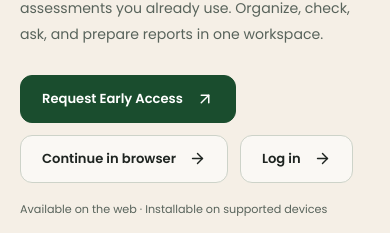
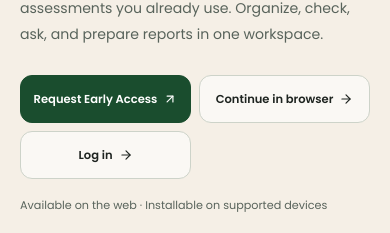
Before and after one commit to jz-clln/teacherco, a Next.js app: page / in a window 390 px wide. Shown: the part 401-634 px from the top of the page. Built offline with nearby package versions, Linux system fonts and the light colour scheme; no server answers.

Commit message:
fix: header spacing offline workslpace overlaping the logo

```diff
--- a/src/app/globals.css
+++ b/src/app/globals.css
@@ -135,6 +135,11 @@
 .tc-button { display: inline-flex; min-height: 44px; align-items: center; justify-content: center; gap: 8px; border-radius: var(--radius-control); padding: 10px 16px; font-size: 1rem; line-height: 1.375; font-weight: 600; transition: background-color var(--motion-hover), transform var(--motion-press); }
 .tc-button:active:not(:disabled) { transform: scale(.98); }
 .tc-button:disabled { cursor: not-allowed; opacity: .5; }
+@media (max-width: 767px) {
+  .tc-button.tc-disclosure-icon-mobile { width: 44px; padding-inline: 0; gap: 0; }
+  .tc-disclosure-icon-mobile > span { display: none; }
+  .tc-disclosure-icon-mobile > svg { flex-shrink: 0; }
+}
 .tc-primary { min-height: 48px; background: var(--brand); color: white; }
 .tc-primary:hover { background: var(--teacherco-900); }
 .tc-secondary { border: 1px solid var(--border); background: var(--surface); color: var(--text-primary); }
--- a/src/components/landing/landing-page.tsx
+++ b/src/components/landing/landing-page.tsx
@@ -14,7 +14,7 @@ import { AndroidApkLink } from "@/components/pwa/android-apk-link";
 import "./landing.css";
 
 function AccountActions({ destination, install = false }: { destination: string | null; install?: boolean }) {
-  return <div className="landing-account-actions">
+  return <div className={`landing-account-actions${install ? ' landing-account-actions-with-install' : ''}`}>
     <Link prefetch={false} href={destination ?? "/request-access"} className="landing-button landing-button-primary">{destination ? "Go to TeacherCo" : "Request Early Access"}<ArrowUpRight size={18} aria-hidden="true" /></Link>
     {install && <InstallTeacherCoButton destination={destination} />}
     {!destination && <Link prefetch={false} href="/login" className="landing-button landing-button-secondary">Log in<ArrowRight size={17} aria-hidden="true" /></Link>}
--- a/src/components/landing/landing.css
+++ b/src/components/landing/landing.css
@@ -121,6 +121,12 @@
   .landing-workspace-grid { grid-template-columns: repeat(3, 1fr); }
 }
 @media (max-width: 767px) {
+  .landing-account-actions.landing-account-actions-with-install { display: grid; grid-template-columns: repeat(2, minmax(0, 1fr)); gap: 8px; align-items: start; }
+  .landing-account-actions-with-install > .pwa-install-control { min-width: 0; }
+  .landing-account-actions-with-install > .landing-button,
+  .landing-account-actions-with-install > .pwa-install-control > .landing-button { width: 100%; min-height: 48px; padding: 8px; gap: 6px; font-size: .72rem; line-height: 1.25; }
+  .landing-account-actions-with-install > .landing-button > svg,
+  .landing-account-actions-with-install > .pwa-install-control > .landing-button > svg { width: 14px; height: 14px; flex-shrink: 0; }
   .landing-container { width: calc(100% - 40px); }
   .landing-nav { min-height: 76px; }
   .landing-desktop-links, .landing-desktop-actions { display: none; }
--- a/src/components/layout/account-menu.tsx
+++ b/src/components/layout/account-menu.tsx
@@ -7,7 +7,7 @@ import { ActionDisclosure } from "@/components/ui/action-disclosure";
 
 const item = "tc-button tc-quiet w-full justify-start text-left";
 export function AccountMenu() {
-  return <ActionDisclosure label="Account" icon={<UserRound size={20} aria-hidden />}>
+  return <ActionDisclosure label="Account" mobileIconOnly icon={<UserRound size={20} aria-hidden />}>
     <Link className={item} href="/settings#profile">Profile</Link>
     <Link className={item} href="/settings">Settings</Link>
     <form action="/auth/signout" method="post"><button type="submit" className={item}>Sign out</button></form>
--- a/src/components/layout/app-shell.tsx
+++ b/src/components/layout/app-shell.tsx
@@ -54,9 +54,9 @@ export function AppShell({ children }: { children: React.ReactNode }) {
       </aside>
 
       <div className={cn("min-w-0",mappingWorkspace&&"flex h-full min-h-0 flex-col")}>
-        <header className="relative z-20 flex min-h-16 shrink-0 items-center justify-between gap-2 border-b border-[#E3E5E1] bg-[#F5EFE6] px-5 md:justify-end md:border-0 md:px-8">
-          <Link href="/today" className="tc-brand flex min-h-11 items-center gap-2 font-bold text-[#1A4D2E] md:hidden"><Image src="/brand/teacherco-mascot.png" alt="" width={36} height={36} />TeacherCo</Link>
-          <a href="/offline-workspace.html" className="text-xs font-medium text-[#1A4D2E] hover:underline">Offline workspace</a>
+        <header className="relative z-20 flex min-h-16 shrink-0 items-center justify-between gap-1.5 border-b border-[#E3E5E1] bg-[#F5EFE6] px-3 sm:px-5 md:justify-end md:gap-2 md:border-0 md:px-8">
+          <Link href="/today" className="tc-brand flex min-h-11 shrink-0 items-center gap-1.5 whitespace-nowrap text-sm font-bold text-[#1A4D2E] sm:gap-2 sm:text-base md:hidden"><Image src="/brand/teacherco-mascot.png" alt="" width={36} height={36} className="size-7 shrink-0 sm:size-9" />TeacherCo</Link>
+          <a href="/offline-workspace.html" className="ml-auto inline-flex min-h-11 shrink-0 items-center whitespace-nowrap px-1 text-xs font-medium text-[#1A4D2E] hover:underline md:ml-0">Offline workspace</a>
           <AccountMenu />
         </header>
         <main className={cn("mx-auto w-full min-w-0 max-w-[1200px] px-5 pt-6 pb-[calc(96px+env(safe-area-inset-bottom))] md:px-8 md:pt-4 md:pb-8", mappingWorkspace && "flex min-h-0 flex-1 flex-col")}>{children}</main>
--- a/src/components/ui/action-disclosure.tsx
+++ b/src/components/ui/action-disclosure.tsx
@@ -3,7 +3,7 @@
 import { useEffect, useId, useRef, useState, type ReactNode } from "react";
 
 /** Native tab-order disclosure; deliberately not an ARIA arrow-key menu. */
-export function ActionDisclosure({ label, icon, children }: { label: string; icon: ReactNode; children: ReactNode }) {
+export function ActionDisclosure({ label, icon, children, mobileIconOnly = false }: { label: string; icon: ReactNode; children: ReactNode; mobileIconOnly?: boolean }) {
   const [open, setOpen] = useState(false);
   const root = useRef<HTMLDivElement>(null);
   const trigger = useRef<HTMLButtonElement>(null);
@@ -17,7 +17,7 @@ export function ActionDisclosure({ label, icon, children }: { label: string; ico
     return () => { document.removeEventListener("pointerdown", outside); document.removeEventListener("keydown", escape); };
   }, [open]);
   return <div ref={root} className="relative shrink-0" onBlur={event => { if (event.relatedTarget && !event.currentTarget.contains(event.relatedTarget)) setOpen(false); }}>
-    <button ref={trigger} type="button" className="tc-button tc-quiet" aria-label={label} aria-expanded={open} aria-controls={id} onClick={() => setOpen(!open)}>{icon}<span>{label}</span></button>
+    <button ref={trigger} type="button" className={`tc-button tc-quiet${mobileIconOnly ? ' tc-disclosure-icon-mobile' : ''}`} aria-label={label} aria-expanded={open} aria-controls={id} onClick={() => setOpen(!open)}>{icon}<span>{label}</span></button>
     {open && <div id={id} role="group" aria-label={`${label} actions`} className="tc-floating absolute right-0 top-full z-40 mt-2 w-56 max-w-[calc(100vw-40px)] p-2" onClick={event => { if ((event.target as HTMLElement).closest("a")) setOpen(false); }}>{children}</div>}
   </div>;
 }
```
